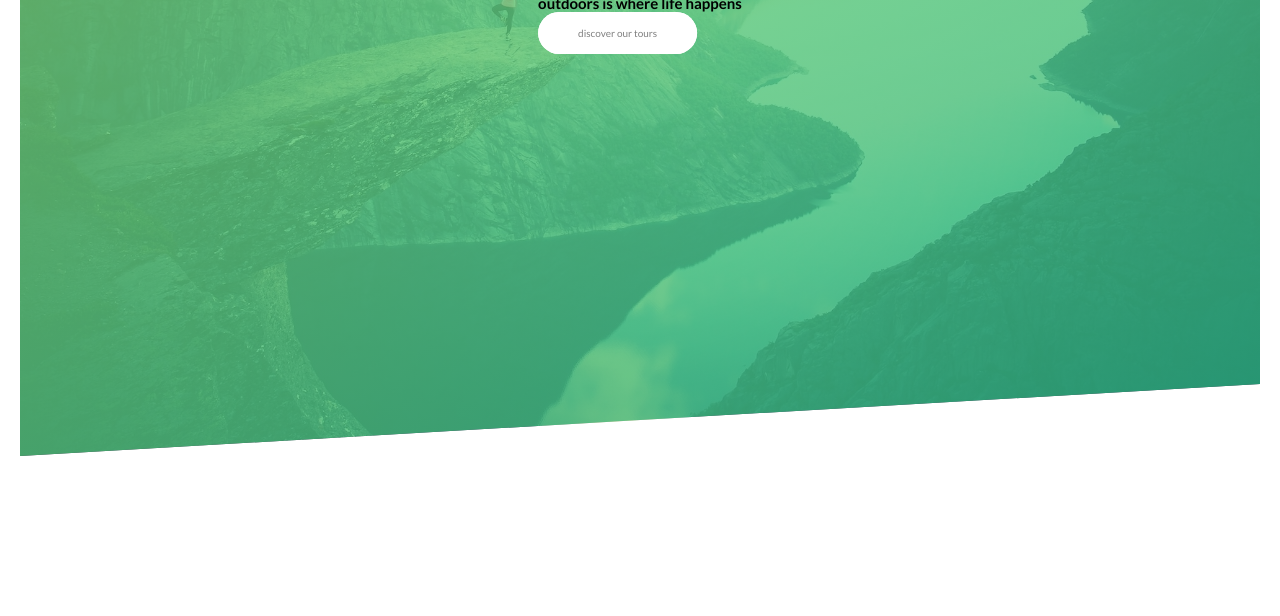
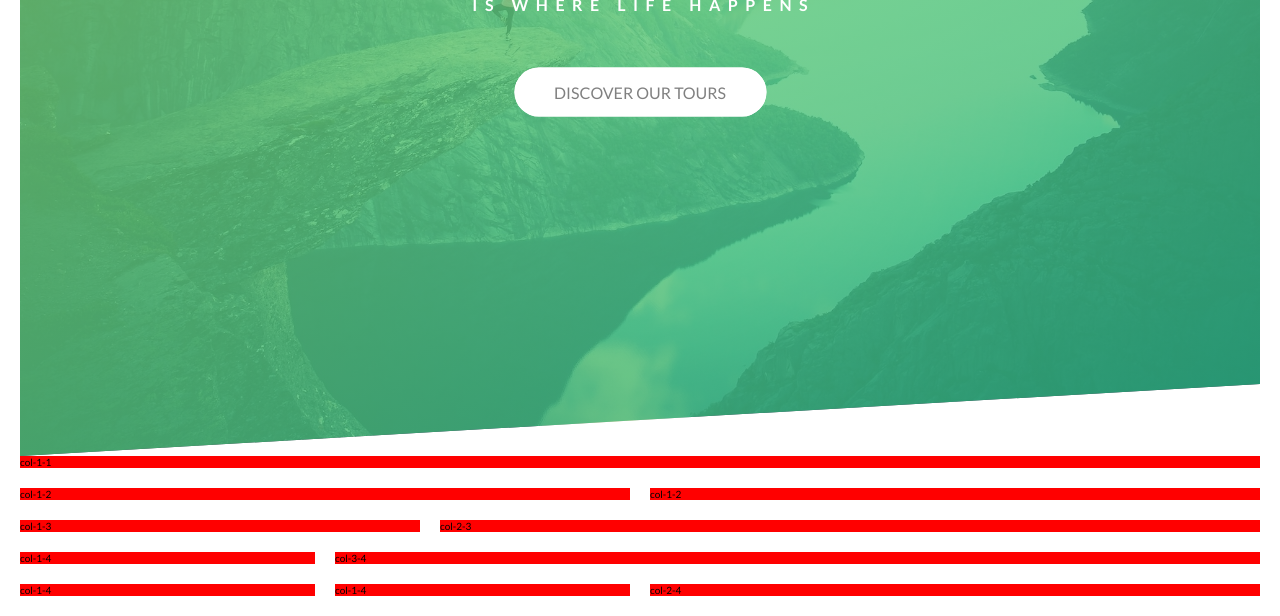
Before and after one commit to mohdasaadeh/natours, a plain HTML site: page index.html in a window 1280 px wide. Shown: the part 284-900 px from the top of the page. Before the commit the page ends 800 px from the top, so only its background shows below. Drawn offline with nearby package versions, Linux system fonts and the light colour scheme; files that its build step writes are made by us from their sources.

Commit message:
Creating a grid layout using float

```diff
--- a/index.html
+++ b/index.html
@@ -9,8 +9,7 @@
       rel="stylesheet"
     />
 
-    <!-- <link rel="stylesheet" href="css/icon-font.css"> -->
-    <link rel="stylesheet" href="css/style.css" />
+    <link rel="stylesheet" href="css/main.css" />
     <link rel="shortcut icon" type="image/png" href="img/favicon.png" />
 
     <title>Natours | Exciting tours for adventurous people</title>
@@ -18,21 +17,47 @@
   <body>
     <header class="header">
       <nav>
-        <div class="header__logo-box">
-          <img class="header__logo" src="img/logo-white.png" alt="natours" />
+        <div class="header__logo">
+          <img
+            class="header__logo--img"
+            src="img/logo-white.png"
+            alt="natours"
+          />
         </div>
       </nav>
       <section class="header__hero">
-        <h1 class="header__primary-heading">
-          <span class="header__primary-heading--title">outdoors</span>
-          <span class="header__primary-heading--body"
-            >is where life happens</span
-          >
+        <h1 class="header__heading">
+          <span class="heading-primary">outdoors</span>
+          <span class="heading-secondary">is where life happens</span>
         </h1>
-        <div class="header__btn-box">
+        <div class="header__btn">
           <a href="#" class="btn btn--animated">discover our tours</a>
         </div>
       </section>
     </header>
+    <main>
+      <section>
+        <div class="row">
+          <div class="col-1-1">col-1-1</div>
+        </div>
+        <div class="row">
+          <div class="col-1-2">col-1-2</div>
+          <div class="col-1-2">col-1-2</div>
+        </div>
+        <div class="row">
+          <div class="col-1-3">col-1-3</div>
+          <div class="col-2-3">col-2-3</div>
+        </div>
+        <div class="row">
+          <div class="col-1-4">col-1-4</div>
+          <div class="col-3-4">col-3-4</div>
+        </div>
+        <div class="row">
+          <div class="col-1-4">col-1-4</div>
+          <div class="col-1-4">col-1-4</div>
+          <div class="col-2-4">col-2-4</div>
+        </div>
+      </section>
+    </main>
   </body>
 </html>
--- a/sass/abstracts/_mixins.scss
+++ b/sass/abstracts/_mixins.scss
@@ -0,0 +1,7 @@
+@mixin clear-fix {
+  &::after {
+    content: "";
+    display: table;
+    clear: both;
+  }
+}
--- a/sass/abstracts/_variables.scss
+++ b/sass/abstracts/_variables.scss
@@ -1,3 +1,5 @@
 $light-green: #7ed56f;
 $medium-green: #55c57a;
 $dark-green: #28b485;
+
+$gutter-horizontal: 2rem;
--- /dev/null
+++ b/sass/layouts/_grid.scss
@@ -0,0 +1,53 @@
+.row {
+  @include clear-fix;
+
+  max-width: 100%;
+
+  &:not(:last-child) {
+    margin-bottom: 2rem;
+  }
+
+  [class^="col-"] {
+    float: left;
+
+    background-color: red;
+
+    &:not(:last-child) {
+      margin-right: $gutter-horizontal;
+    }
+  }
+
+  .col-1-1 {
+    width: 100%;
+  }
+
+  .col-1-2 {
+    width: calc((100% - #{$gutter-horizontal}) / 2);
+  }
+
+  .col-1-3 {
+    width: calc((100% - 2 * #{$gutter-horizontal}) / 3);
+  }
+
+  .col-2-3 {
+    width: calc(
+      (2 * (100% - 2 * #{$gutter-horizontal}) / 3) + #{$gutter-horizontal}
+    );
+  }
+
+  .col-1-4 {
+    width: calc((100% - 3 * #{$gutter-horizontal}) / 4);
+  }
+
+  .col-2-4 {
+    width: calc(
+      2 * ((100% - 3 * #{$gutter-horizontal}) / 4) + #{$gutter-horizontal}
+    );
+  }
+
+  .col-3-4 {
+    width: calc(
+      3 * ((100% - 3 * #{$gutter-horizontal}) / 4) + 2 * #{$gutter-horizontal}
+    );
+  }
+}
--- a/sass/main.scss
+++ b/sass/main.scss
@@ -10,5 +10,6 @@
 @import "./components/button";
 
 @import "./layouts/header";
+@import "./layouts/grid";
 
 @import "./pages/home";
```
